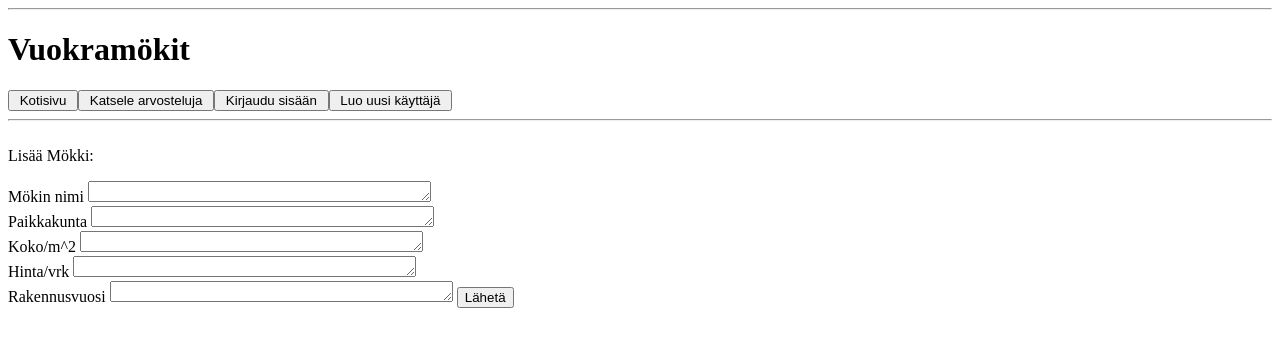
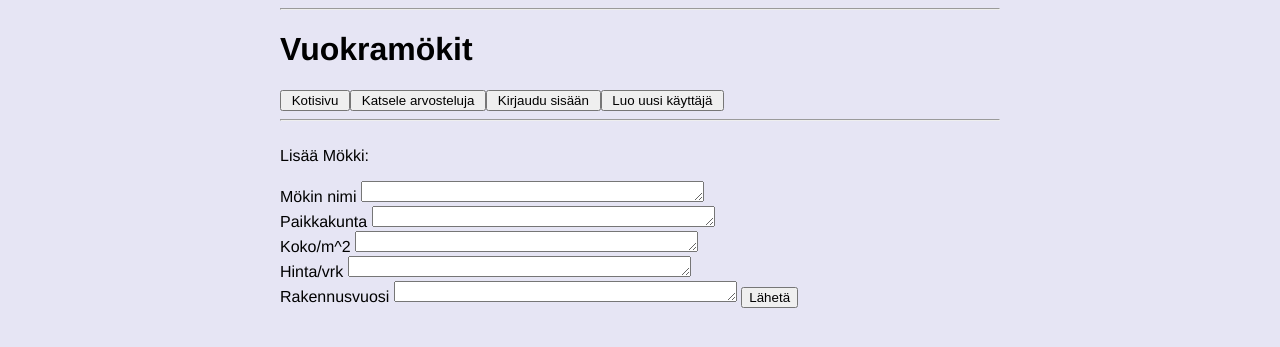
Before and after one commit to pakkanep/TSOHA, a Flask app: page /new in a window 1280 px wide. Shown: the top 347 px of the page. Run offline with Flask 3, Linux system fonts and the light colour scheme.

Commit message:
added static including main.css and one new table in schema.sql

```diff
--- a/schema.sql
+++ b/schema.sql
@@ -31,3 +31,9 @@ CREATE TABLE reservations(
 	start_date TIMESTAMP,
 	end_date TIMESTAMP
 );
+
+CREATE TABLE localities(
+	id SERIAL PRIMARY KEY,
+	name text,
+	amount INTEGER
+)
--- /dev/null
+++ b/static/main.css
@@ -0,0 +1,6 @@
+body {
+    margin: auto;
+    max-width: 45em;
+    font-family: 'Helvetica', 'Arial', sans-serif;
+    background: rgb(230, 229, 244);
+}
--- a/templates/base.html
+++ b/templates/base.html
@@ -1,8 +1,8 @@
 <!DOCTYPE html>
+<title>{% block title %}Vuokramökit{% endblock %}</title>
 <html>
-<head>
-    <title>{% block title %}Vuokramökit{% endblock %}</title>
-    </head>
+    <link rel="stylesheet" href="/static/main.css">
+    <meta name="viewport" content="width=device-width, initial-scale=1">
     <body>
         <hr>
         <h1>Vuokramökit</h1>
--- a/templates/login.html
+++ b/templates/login.html
@@ -1,3 +1,5 @@
+{% extends "base.html" %}
+{% block content %}
 <form action="/login" method="post">
     Tunnus: <input type="text" name="username">
     <p>
@@ -7,3 +9,4 @@
     <input type="submit" value="Kirjaudu">
     </form>
     Jos sinulla ei ole tunnusta, voit luoda uuden tunnuksen <a href="/register">tästä</a>
+{% endblock %}
--- a/templates/register.html
+++ b/templates/register.html
@@ -1,3 +1,5 @@
+{% extends "base.html" %}
+{% block content %}
 <form action="/register" method="post">
     Tunnus: <input type="text" name="username">
     <p>
@@ -9,3 +11,4 @@
     <input type="submit" value="Luo tunnus">
 
     </form>
+{% endblock %}
```
